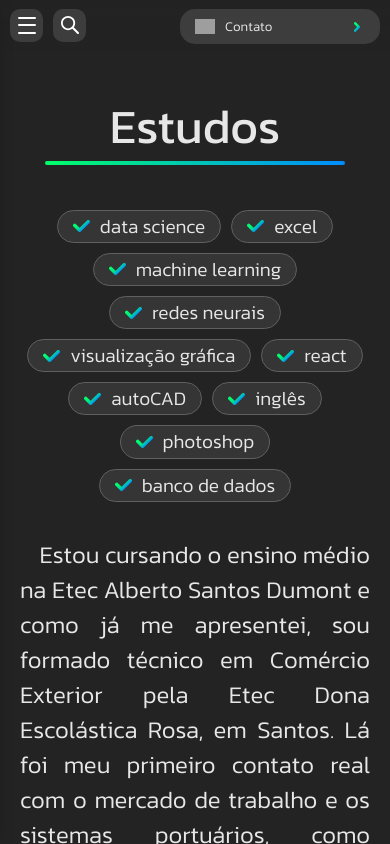
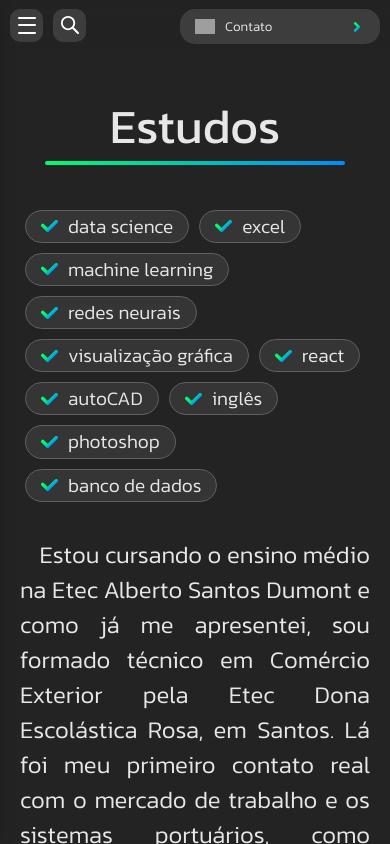
Before and after one commit to funchaal/portifolio, a React (Create React App) app: page /estudos in a window 390 px wide. Built offline with nearby package versions, Linux system fonts and the light colour scheme; grey boxes are pictures that could not be loaded.

Commit message:
changes to cs and item box

```diff
--- a/src/App.css
+++ b/src/App.css
@@ -988,7 +988,7 @@ header .home-contact img:last-child {
   letter-spacing: 10px;
   line-height: 0.8em;
   opacity: 30%;
-  animation: cs-ctn-alternate 4000ms linear infinite;
+  animation: cs-ctn-alternate 5000ms linear infinite;
 }
 
 #cs_ctn span:nth-child(1) {
@@ -2210,6 +2210,9 @@ p.default > span {
     filter: none;
     transform: none !important;
   }
+  .item-box {
+    justify-content: flex-start;
+  }
   .item-box span {
     border: 1px solid rgb(96, 96, 96);
     background-color: rgb(53, 53, 53);
--- a/src/pages/Home.js
+++ b/src/pages/Home.js
@@ -17,8 +17,10 @@ function Home(props) {
   function mouseMv(e) {
     if (window.innerWidth > 1199) {
       const el = document.getElementById('cs_ctn')
+      const x = -(((window.innerWidth / 2) - e.clientX) - 0.99 * ((window.innerWidth / 2) - e.clientX))
+      const y = -(((window.innerHeight / 2) - e.clientY) - 0.99 * ((window.innerHeight / 2) - e.clientY))
       el.style.transitionDuration = '100ms'
-      el.style.transform = `translate(${-(((window.innerWidth / 2) - e.clientX) - 0.99 * ((window.innerWidth / 2) - e.clientX))}px, ${-(((window.innerHeight / 2) - e.clientY) - 0.99 * ((window.innerHeight / 2) - e.clientY))}px)`
+      el.style.transform = `rotateX(${y * 4}deg) rotateY(${x * 2}deg) translate(${x * 2}px, ${y * 2}px)`
     }
   }
 
```
